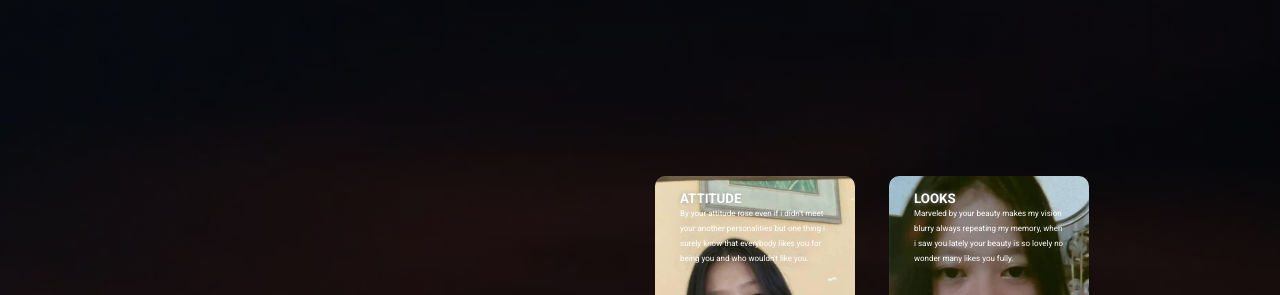
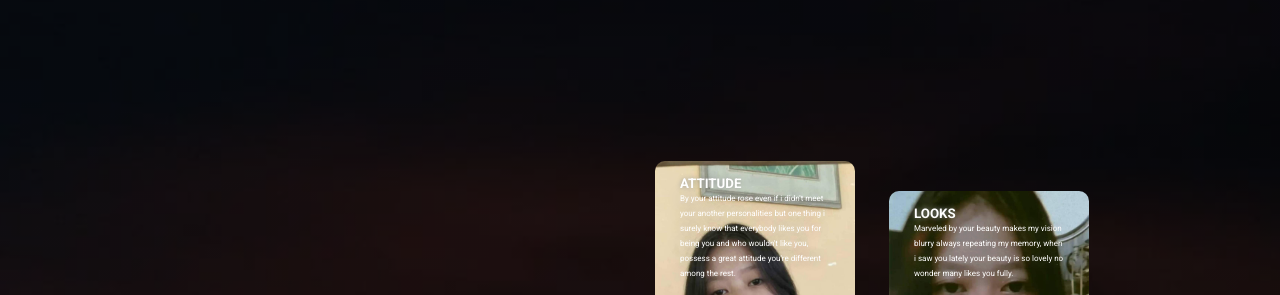
Before and after one commit to Wamel0n/allaboutrose.com, a plain HTML site: page index.html in a window 1280 px wide. Shown: the part 166-461 px from the top of the page. Drawn offline with nearby package versions, Linux system fonts and the light colour scheme.

Commit message:
Update index.html

```diff
--- a/index.html
+++ b/index.html
@@ -36,7 +36,7 @@
             <div class="col">
                 <div class="card card1">
                     <h5>ATTITUDE</h5>
-                    <p>By your attitude rose even if i didn't meet your another personalities but one thing i surely know that everybody likes you for being you and who wouldn't like you.</p>
+                    <p>By your attitude rose even if i didn't meet your another personalities but one thing i surely know that everybody likes you for being you and who wouldn't like you, possess a great attitude you're different among the rest.</p>
                 </div>
                 <div class="card card2">
                     <h5>LOOKS</h5>
```
